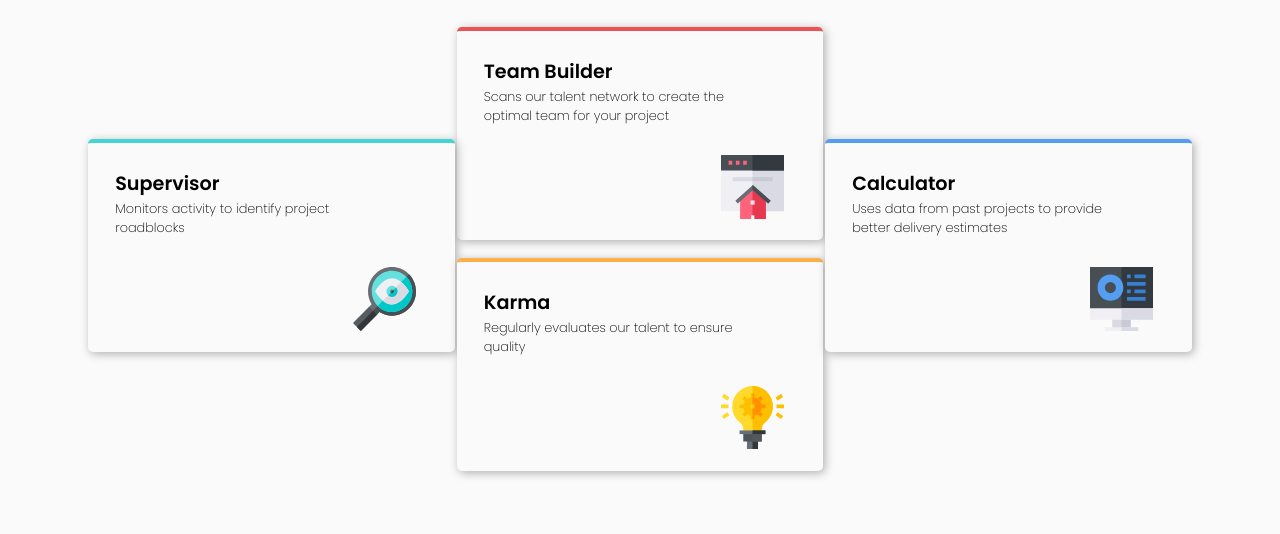
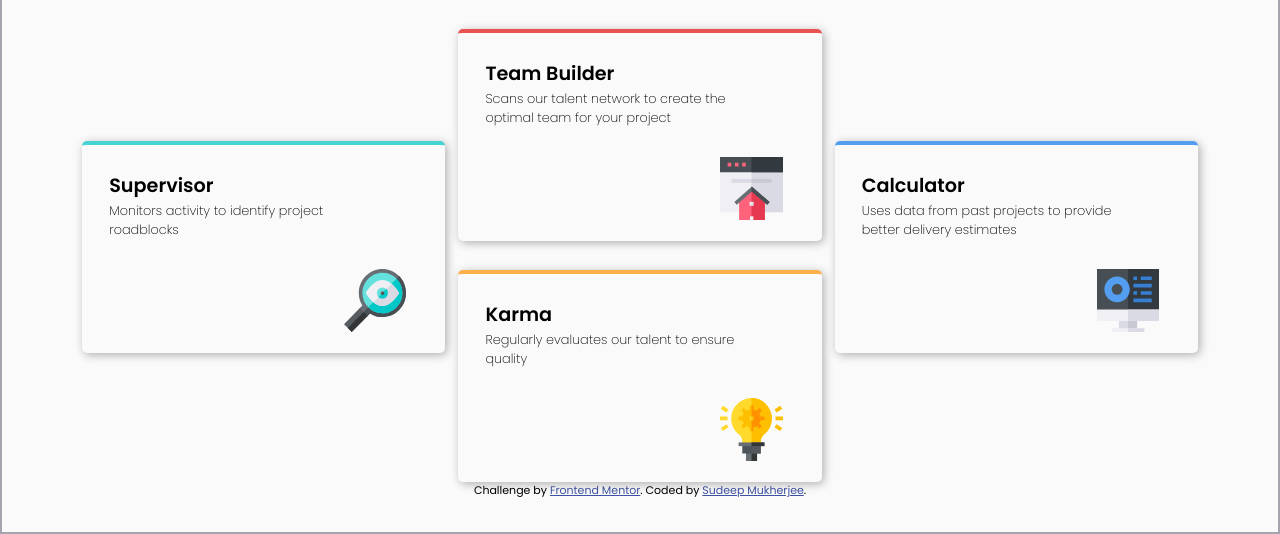
Before and after one commit to smdeep/four-card-feature, a website: page index.html in a window 1280 px wide. Shown: the part 266-800 px from the top of the page. Drawn offline with Linux system fonts and the light colour scheme.

Commit message:
Added code to make the grid responsive

```diff
--- a/index.html
+++ b/index.html
@@ -27,21 +27,23 @@
 
 <body>
 
-    <header class='centered-txt'>
+  <header class='container centered-txt'>
 
     <h1>
       <span>Reliable, efficient delivery</span>
       <span>Powered by Technology</span>
     </h1>
     <p>
-        Our Artificial Intelligence powered tools use millions of project data points to ensure that your project is successful
+      Our Artificial Intelligence powered tools use millions of project data points to ensure that your project is
+      successful
     </p>
   </header>
 
   <main>
 
-      <div class="cards">
-        <div class="container">
+
+    <div class="cards container">
+
       <div class="card brtp-cyan">
         <h2>Supervisor</h2>
         <p>
@@ -83,8 +85,8 @@
       </div>
 
     </div>
-        <!-- END container div -->
-      </div>
+    <!-- END cards, container div -->
+
 
   </main>
 
@@ -92,7 +94,7 @@
     <p class="attribution">
       Challenge by
       <a href="https://www.frontendmentor.io?ref=challenge" target="_blank">Frontend Mentor</a>. Coded by
-        <a href="#">Your Name Here</a>.
+      <a href="#">Sudeep Mukherjee</a>.
     </p>
   </footer>
 </body>
--- a/scss/pages/_index.scss
+++ b/scss/pages/_index.scss
@@ -1,5 +1,5 @@
 body {
-    background: 2px solid red;
+    border: 2px solid red;
     max-width: $max-width;
     font-family: $font-family;
     font-size: $body-font-size;
@@ -57,7 +57,7 @@ header p {
     margin-left: auto;
     margin-right: auto;
     // Check this tomorrow
-    max-width: calc(1440px / 2);
+    max-width: calc(1440px / 2.5);
     padding: 0 0.5rem;
 }
 
@@ -66,45 +66,7 @@ header p {
     margin: 0 auto;
     padding: 0 1.8rem;
 
-    @media (min-width: 50em) {
-        & {
-            // border: 1px solid red;
-            display: grid;
-            grid-template-columns: repeat(3, 1fr);
-            grid-template-rows: 1fr 1fr;
-            grid-gap: .1rem;
 
-            padding: 0 5rem;
-        }
-
-        .card:nth-child(1) {
-            // Supervisor
-            grid-column: 1/2;
-            grid-row: 1;
-            transform: translateY(7rem);
-        }
-
-        .card:nth-child(2) {
-            //Team Builder
-            grid-column: 2/2;
-            grid-row: 1;
-        }
-
-        .card:nth-child(3) {
-            //Karma
-            grid-column: 2/2;
-            grid-row: 2;
-            transform: translateY(1rem);
-        }
-
-        .card:nth-child(4) {
-            //Calculator
-            grid-column: 3/3;
-            grid-row: 1;
-
-            transform: translateY(7rem);
-        }
-    }
 }
 
 .centered-txt {
@@ -115,8 +77,25 @@ header p {
 // AFAIK I had deleted the
 .cards {
     // border: 5px solid red;
-    padding: 0 .5rem;
-    margin: 0 auto;
+    padding: 0 1rem;
+    margin: 0 auto 2rem auto;
+
+    @media (min-width: 50em) {
+        & {
+            // border: 1px solid red;
+            display: grid;
+            //grid-template-columns: repeat(3, minmax(350px, 375px));
+            grid-template-columns: repeat(auto-fit, minmax(200px, 1fr));
+            grid-template-rows: 1fr 1fr;
+            justify-content: center;
+            grid-gap: .8rem;
+
+            padding: 0 5rem;
+            margin: 0 auto;
+        }
+
+
+    }
 }
 
 
@@ -166,5 +145,42 @@ header p {
         & {
             margin: 0;
         }
+
+        &:nth-child(1) {
+            // Supervisor
+            grid-column: 1/2;
+            grid-row: 1;
+            transform: translateY(7rem);
+        }
+
+        &:nth-child(2) {
+            //Team Builder
+            grid-column: 2/2;
+            grid-row: 1;
+        }
+
+        &:nth-child(3) {
+            //Karma
+            grid-column: 2/2;
+            grid-row: 2;
+            transform: translateY(1rem);
+        }
+
+        &:nth-child(4) {
+            //Calculator
+            grid-column: 3/3;
+            grid-row: 1;
+
+            transform: translateY(7rem);
+        }
     }
 }
+
+footer {
+    // margin-top: 2rem;
+    // border: 1px solid purple;
+    // position:absolute;
+    // bottom:0;
+    // left:0;
+    padding: 1rem;
+}
```
Also changed, not shown: css/main.css, 2 other files. Lines whose indentation alone changed are shown as unchanged.
